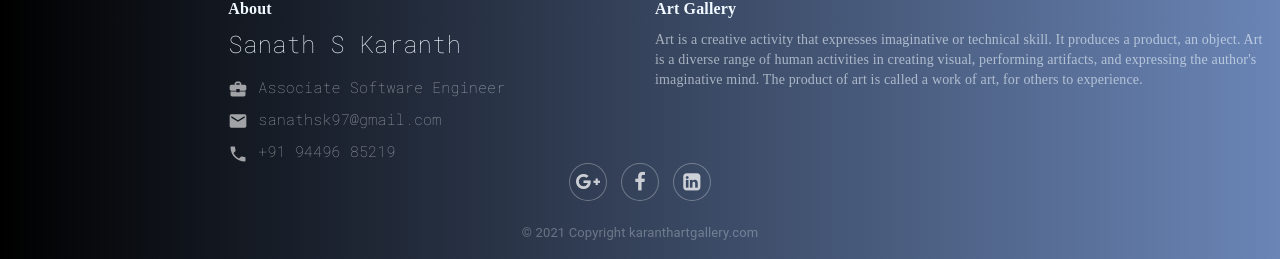
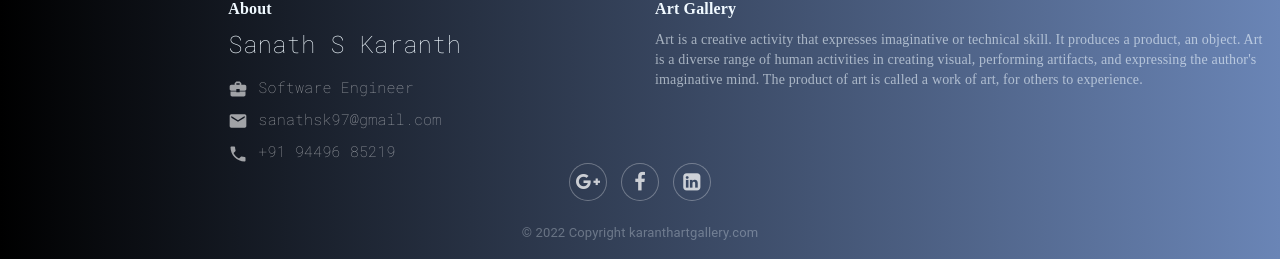
Before and after one commit to Sanath-karanth/artgalleryapp, a React (Create React App) app: page /about in a window 1280 px wide. Shown: the part 994-1253 px from the top of the page. Built offline with nearby package versions, Linux system fonts and the light colour scheme; no server answers.

Commit message:
New About update

```diff
--- a/src/components/about.js
+++ b/src/components/about.js
@@ -50,7 +50,6 @@ import Radio from '@material-ui/core/Radio';
 import RadioGroup from '@material-ui/core/RadioGroup';
 import FormControlLabel from '@material-ui/core/FormControlLabel';
 import moment from 'moment';
-import { Today } from '@material-ui/icons';
 
 
 const useStyles = makeStyles((theme) => ({
@@ -128,7 +127,6 @@ const useStyles = makeStyles((theme) => ({
   },
   footerroot: {
       display: 'flex',
-      // flexGrow: 1,
       position: 'static',
       left: 0,
       bottom: 0,
@@ -157,15 +155,6 @@ const useStyles = makeStyles((theme) => ({
   aboutcardroot: {
     maxWidth: "100%",
   },
-  // mediaimage: {
-  //   height: "auto",
-  //   width:"50%",
-  //   padding: '25%',
-  //   alignItems: 'center',
-  //   borderRadius:'80%',
-  //   justifyContent:'center',
-  //   marginLeft:'25%'
-  // },
   mediaimage: {
     height: "auto",
     width:"50%",
@@ -204,8 +193,8 @@ const AboutPage = (props) => {
   const [copySuccess, setCopySuccess] = useState('');
   const textAreaRef = useRef(null);
   const [myurl,setMyurl] = useState("https://karanthartgallery.netlify.com");
-  const today = moment();
-  const lastdate = today.calendar();
+  const today = moment('Feb 01, 2022');
+  const lastdate = today.format('ll');
 
   function copyToClipboard(e) {
     textAreaRef.current.select();
@@ -214,20 +203,9 @@ const AboutPage = (props) => {
     let timerId = setInterval(() => setCopySuccess('Link Copied!'),setMyurl(myurl), 0);
     setTimeout(() => { clearInterval(timerId); setCopySuccess(null);setMyurl(null);setMyurl(''); }, 5000);  // after 5 seconds stop
 
-    // const timer = setInterval(() => {
-    //   setCopySuccess('Link Copied!');
-    // }, 1000);
-    // return () => clearTimeout(timer);
-    // setShowurl(false);
-    // if(showurl === true) {
-    //   setCopySuccess('Link Copied!');
-    // }else{
-    //   setCopySuccess(null);
-    // }
   };
 
   const [togglestatus, setTogglestatus] = useState(false);
-  const [headgradient, setHeadgradient] = useState('linear-gradient(to right,rgb(0, 0, 0), rgb(106, 133, 182))');
   const [togglemaincolor, setTogglemaincolor] = useState('#EEECEB');
   const [headertogglecolor, setHeadertogglecolor] = useState('bg-light');
   const [headertextcolor, setHeadertextcolor] = useState('#000000');
@@ -547,7 +525,6 @@ const AboutPage = (props) => {
                             aria-controls="menu-appbar"
                             aria-haspopup="true"
                             edge="end"
-                            // onClick={feedbackmodal}
                             color="inherit"
                             >
                             <Link to="/feedback" style={{color:"#ffffff", textDecoration:"none"}}>
@@ -612,7 +589,7 @@ const AboutPage = (props) => {
                           onMouseOver={handleimageclick}
                           aria-expanded={imgexpand}
                           aria-label="show more"
-                          image="./images/Sanath2.jpg"
+                          image="./images/Sanath5.jpg"
                           title="Paella dish" />
                           :
                           <CardMedia
@@ -677,7 +654,7 @@ const AboutPage = (props) => {
                       <CardContent>
                         <h5 paragraph>Sanath S Karanth</h5>
                         <p className='paradesp mt-2'>
-                        Associate Software Engineer
+                         Software Engineer
                         <p className='paradesp mt-2'>
                           Contact - +919449685219
                           <p className='paradesp mt-2'>
@@ -713,7 +690,7 @@ const AboutPage = (props) => {
                                                   <a>
                                                     <BusinessCenterIcon style={{color:'white',fontSize:"20px",marginRight:'10px'}} />
                                                     <span
-                                                        style={{color:'white',fontSize:"15px",fontFamily:"Roboto Mono"}}>Associate Software Engineer
+                                                        style={{color:'white',fontSize:"15px",fontFamily:"Roboto Mono"}}>Software Engineer
                                                     </span>
                                                     </a>
                                                 </li>
@@ -755,7 +732,7 @@ const AboutPage = (props) => {
                                           </a>
                                           </div>
                                     </div>
-                                    <p className="copyright">© 2021 Copyright karanthartgallery.com</p>
+                                    <p className="copyright">© 2022 Copyright karanthartgallery.com</p>
                                 </div>
                             </footer>
                         </div>
--- a/src/components/feedback.js
+++ b/src/components/feedback.js
@@ -126,7 +126,6 @@ const useStyles = makeStyles((theme) => ({
   },
   footerroot: {
       display: 'flex',
-      // flexGrow: 1,
       position: 'static',
       left: 0,
       bottom: 0,
@@ -184,9 +183,6 @@ const useStyles = makeStyles((theme) => ({
   avatar: {
     backgroundColor: red[500],
   },
-  // table: {
-  //   minWidth: 700,
-  // },
 }));
 
 
@@ -194,7 +190,7 @@ const useStyles = makeStyles((theme) => ({
 const Feedbackpage = (props) => {
   const classes = useStyles();
   const history = useHistory();
-  const { getAlldata,createdata,updatedata,deletedata,deleteAlldata } = useAuth()
+  const { getAlldata,createdata,deletedata } = useAuth()
   const [open, setOpen] = useState(false);
   const [ancher, setAncher] = useState('left');
   const [emailid, setEmailid] = useState('');
@@ -213,16 +209,7 @@ const Feedbackpage = (props) => {
   const [datatoggle, setDatatoggle] = useState(" ");
   const [datatarget, setDatatarget] = useState(" ");
 
-
-  const [storeemailid, setStoreemailid] = useState('');
-  const [storeusername, setStoreusername] = useState('');
-  const [storefeedback, setStorefeedback] = useState('');
-  const [storerating, setStorerating] = useState('');
-
-  const [token, setToken] = useState('karanth123');
-
   const [togglestatus, setTogglestatus] = useState(false);
-  const [headgradient, setHeadgradient] = useState('linear-gradient(to right,rgb(0, 0, 0), rgb(106, 133, 182))');
   const [togglemaincolor, setTogglemaincolor] = useState('#EEECEB');
   const [headertogglecolor, setHeadertogglecolor] = useState('bg-light');
   const [headertextcolor, setHeadertextcolor] = useState('#000000');
@@ -634,14 +621,7 @@ const Feedbackpage = (props) => {
               feedback: data.feedback,
             });
           });
-          //  const uid = Object.keys(usersObject);
-          //  setDbuid(uid);
-          //  console.log("keys  ",uid);
-          //  const usersObject = snapshot.val();
-          //  const resval = Object.keys(usersObject).map(key => ({
-          //    ...usersObject[key],
-          //    uid: key,
-          //  }));
+
            setTablevalues(mainarr);
            console.log("mail arr  ",mainarr);
            const myemail = mainarr.find((item) => {
@@ -680,7 +660,6 @@ const Feedbackpage = (props) => {
                               <div class="modal-header">
                                 <h5 class="modal-title" id="exampleModalLongTitle">Feedback Message</h5>
                                 <button type="button" class="close" data-dismiss="modal" aria-label="Close">
-                                  {/* <span aria-hidden="true">&times;</span> */}
                                 </button>
                               </div>
                               <div class="modal-body">
@@ -712,7 +691,6 @@ const Feedbackpage = (props) => {
                               <div class="modal-header">
                                 <h5 class="modal-title" id="exampleModalLongTitle">Feedback Message</h5>
                                 <button type="button" class="close" data-dismiss="modal" aria-label="Close">
-                                  {/* <span aria-hidden="true">&times;</span> */}
                                 </button>
                               </div>
                               <div class="modal-body">
@@ -824,7 +802,6 @@ const Feedbackpage = (props) => {
                             aria-controls="menu-appbar"
                             aria-haspopup="true"
                             edge="end"
-                            // onClick={feedbackmodal}
                             color="inherit"
                             >
                             <Link to="/feedback" style={{color:"#ffffff", textDecoration:"none"}}>
@@ -847,6 +824,7 @@ const Feedbackpage = (props) => {
               <Toolbar id="back-to-top-anchor" />
 
           <div className='pb-4' style={{backgroundColor:togglemaincolor}}>
+
             {/* ----------------------------------------Heading part--------------------------------- */}
 
             <div className={classes.root}>
@@ -934,7 +912,6 @@ const Feedbackpage = (props) => {
                             </select>
                         </div>
                         <button type="button"
-                                // disabled={submitdisable}
                                 onClick={feedbacksubmitvalidation}
                                 className="btn btn-primary"
                                 data-toggle={datatoggle}
@@ -1019,7 +996,7 @@ const Feedbackpage = (props) => {
                                                   <a>
                                                     <BusinessCenterIcon style={{color:'white',fontSize:"20px",marginRight:'10px'}} />
                                                     <span
-                                                        style={{color:'white',fontSize:"15px",fontFamily:"Roboto Mono"}}>Associate Software Engineer
+                                                        style={{color:'white',fontSize:"15px",fontFamily:"Roboto Mono"}}>Software Engineer
                                                     </span>
                                                     </a>
                                                 </li>
@@ -1061,7 +1038,7 @@ const Feedbackpage = (props) => {
                                           </a>
                                           </div>
                                     </div>
-                                    <p className="copyright">© 2021 Copyright karanthartgallery.com</p>
+                                    <p className="copyright">© 2022 Copyright karanthartgallery.com</p>
                                 </div>
                             </footer>
                         </div>
--- a/src/components/mainPage.js
+++ b/src/components/mainPage.js
@@ -77,7 +77,6 @@ const useStyles = makeStyles((theme) => ({
     alignItems: 'center',
     justifyContent: 'flex-end',
     padding: theme.spacing(0, 1),
-    // necessary for content to be below app bar
     ...theme.mixins.toolbar,
   },
   content: {
@@ -117,7 +116,6 @@ const useStyles = makeStyles((theme) => ({
   },
   footerroot: {
       display: 'flex',
-      // flexGrow: 1,
       position: 'static',
       left: 0,
       bottom: 0,
@@ -155,7 +153,6 @@ const MainPage = (props) => {
   const [ancher, setAncher] = useState('left');
 
   const [togglestatus, setTogglestatus] = useState(false);
-  // const [headgradient, setHeadgradient] = useState('linear-gradient(to right,rgb(0, 0, 0), rgb(106, 133, 182))');
   const [togglemaincolor, setTogglemaincolor] = useState('#EEECEB');
   const [headertogglecolor, setHeadertogglecolor] = useState('bg-light');
   const [headertextcolor, setHeadertextcolor] = useState('#000000');
@@ -433,7 +430,6 @@ const MainPage = (props) => {
                             aria-controls="menu-appbar"
                             aria-haspopup="true"
                             edge="end"
-                            // onClick={feedbackmodal}
                             color="inherit"
                             >
                             <Link to="/feedback" style={{color:"#ffffff", textDecoration:"none"}}>
@@ -1642,12 +1638,6 @@ const MainPage = (props) => {
                                 <div className="container-fluid">
                                     <div className="row">
                                         <div className="col-sm-6 col-md-2 item">
-                                            {/* <h3>Services</h3>
-                                            <ul>
-                                                <li><a href="#">Web design</a></li>
-                                                <li><a href="#">Development</a></li>
-                                                <li><a href="#">Hosting</a></li>
-                                            </ul> */}
                                         </div>
                                         <div className="col-sm-6 col-md-4 item">
                                             <h3>About</h3>
@@ -1659,7 +1649,7 @@ const MainPage = (props) => {
                                                   <a>
                                                     <BusinessCenterIcon style={{color:'white',fontSize:"20px",marginRight:'10px'}} />
                                                     <span
-                                                        style={{color:'white',fontSize:"15px",fontFamily:"Roboto Mono"}}>Associate Software Engineer
+                                                        style={{color:'white',fontSize:"15px",fontFamily:"Roboto Mono"}}>Software Engineer
                                                     </span>
                                                     </a>
                                                 </li>
@@ -1701,7 +1691,7 @@ const MainPage = (props) => {
                                           </a>
                                           </div>
                                     </div>
-                                    <p className="copyright">© 2021 Copyright karanthartgallery.com</p>
+                                    <p className="copyright">© 2022 Copyright karanthartgallery.com</p>
                                 </div>
                             </footer>
                         </div>
--- a/src/components/photography.js
+++ b/src/components/photography.js
@@ -116,7 +116,6 @@ const useStyles = makeStyles((theme) => ({
   },
   footerroot: {
       display: 'flex',
-      // flexGrow: 1,
       position: 'static',
       left: 0,
       bottom: 0,
@@ -154,7 +153,6 @@ const MainPage = (props) => {
   const [ancher, setAncher] = useState('left');
 
   const [togglestatus, setTogglestatus] = useState(false);
-  const [headgradient, setHeadgradient] = useState('linear-gradient(to right,rgb(0, 0, 0), rgb(106, 133, 182))');
   const [togglemaincolor, setTogglemaincolor] = useState('#EEECEB');
   const [headertogglecolor, setHeadertogglecolor] = useState('bg-light');
   const [headertextcolor, setHeadertextcolor] = useState('#000000');
@@ -814,12 +812,6 @@ const MainPage = (props) => {
                                 <div className="container-fluid">
                                     <div className="row">
                                         <div className="col-sm-6 col-md-2 item">
-                                            {/* <h3>Services</h3>
-                                            <ul>
-                                                <li><a href="#">Web design</a></li>
-                                                <li><a href="#">Development</a></li>
-                                                <li><a href="#">Hosting</a></li>
-                                            </ul> */}
                                         </div>
                                         <div className="col-sm-6 col-md-4 item">
                                             <h3>About</h3>
@@ -831,7 +823,7 @@ const MainPage = (props) => {
                                                   <a>
                                                     <BusinessCenterIcon style={{color:'white',fontSize:"20px",marginRight:'10px'}} />
                                                     <span
-                                                        style={{color:'white',fontSize:"15px",fontFamily:"Roboto Mono"}}>Associate Software Engineer
+                                                        style={{color:'white',fontSize:"15px",fontFamily:"Roboto Mono"}}>Software Engineer
                                                     </span>
                                                     </a>
                                                 </li>
@@ -873,7 +865,7 @@ const MainPage = (props) => {
                                           </a>
                                           </div>
                                     </div>
-                                    <p className="copyright">© 2021 Copyright karanthartgallery.com</p>
+                                    <p className="copyright">© 2022 Copyright karanthartgallery.com</p>
                                 </div>
                             </footer>
                         </div>
--- a/src/components/portrait.js
+++ b/src/components/portrait.js
@@ -117,7 +117,6 @@ const useStyles = makeStyles((theme) => ({
   },
   footerroot: {
       display: 'flex',
-      // flexGrow: 1,
       position: 'static',
       left: 0,
       bottom: 0,
@@ -155,7 +154,6 @@ const PortraitSketch = (props) => {
   const [ancher, setAncher] = useState('left');
 
   const [togglestatus, setTogglestatus] = useState(false);
-  const [headgradient, setHeadgradient] = useState('linear-gradient(to right,rgb(0, 0, 0), rgb(106, 133, 182))');
   const [togglemaincolor, setTogglemaincolor] = useState('#EEECEB');
   const [headertogglecolor, setHeadertogglecolor] = useState('bg-light');
   const [headertextcolor, setHeadertextcolor] = useState('#000000');
@@ -433,7 +431,6 @@ const PortraitSketch = (props) => {
                             aria-controls="menu-appbar"
                             aria-haspopup="true"
                             edge="end"
-                            // onClick={feedbackmodal}
                             color="inherit"
                             >
                             <Link to="/feedback" style={{color:"#ffffff", textDecoration:"none"}}>
@@ -1269,7 +1266,7 @@ const PortraitSketch = (props) => {
                                                   <a>
                                                     <BusinessCenterIcon style={{color:'white',fontSize:"20px",marginRight:'10px'}} />
                                                     <span
-                                                        style={{color:'white',fontSize:"15px",fontFamily:"Roboto Mono"}}>Associate Software Engineer
+                                                        style={{color:'white',fontSize:"15px",fontFamily:"Roboto Mono"}}>Software Engineer
                                                     </span>
                                                     </a>
                                                 </li>
@@ -1311,7 +1308,7 @@ const PortraitSketch = (props) => {
                                           </a>
                                           </div>
                                     </div>
-                                    <p className="copyright">© 2021 Copyright karanthartgallery.com</p>
+                                    <p className="copyright">© 2022 Copyright karanthartgallery.com</p>
                                 </div>
                             </footer>
                         </div>
--- a/src/css/main.css
+++ b/src/css/main.css
@@ -1,7 +1,5 @@
 body {
     display: -ms-flexbox;
-    /* display: flex; */
-
     background-color: #f7f7f7 !important;
   }
 .title
```
Also changed, not shown: src/App.js (+0 -43 lines), src/css/aboutstyle.css (+0 -27 lines), src/css/custom.css (+0 -27 lines), public/images/Sanath5.jpg (added), public/images/Sanath6.jpg (added). Lines whose indentation alone changed are shown as unchanged.
